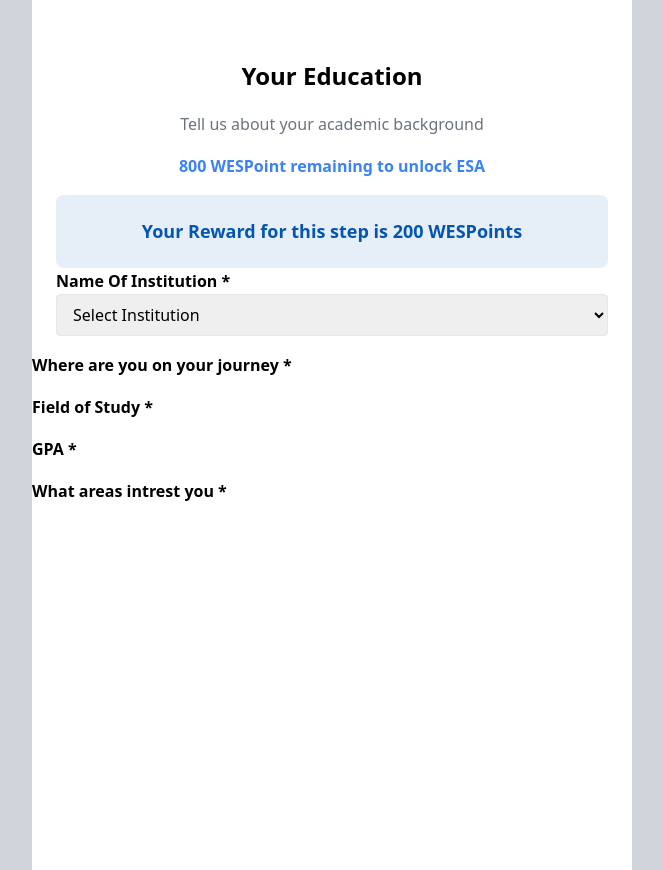
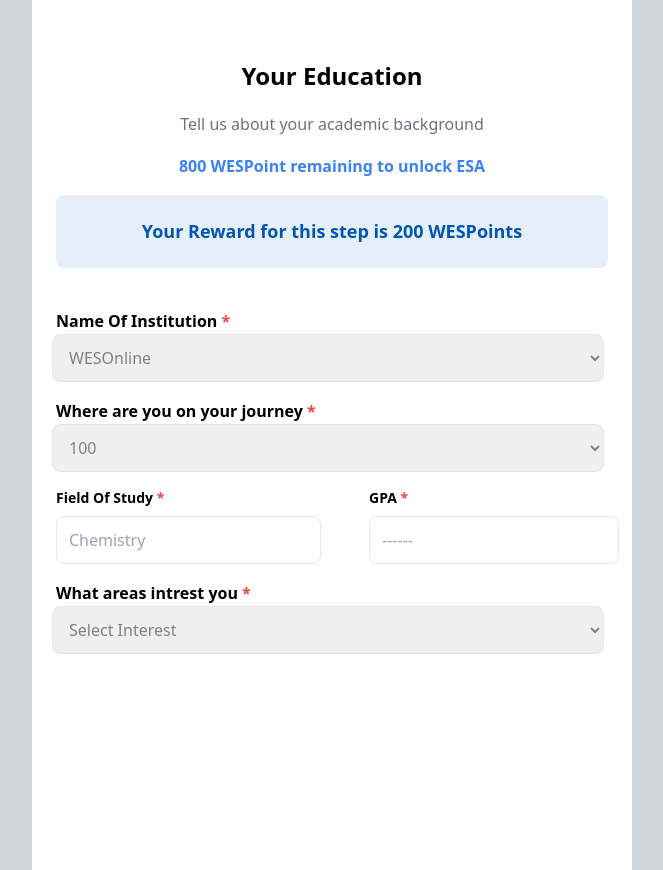
Before and after one commit to Chrstphr9/WES-Project, a React (Vite) app: page / in a window 1280 px wide. Shown: the whole page, without its empty margins (308-971 px from the left). Built offline with nearby package versions, Linux system fonts and the light colour scheme.

Commit message:
`Refactor JSX components in App.jsx`

```diff
--- a/src/App.jsx
+++ b/src/App.jsx
@@ -24,16 +24,17 @@ function App() {
 
         {/* Form */}
         <form>
-          <div className='mb-4 flex flex-col items-start'>
-            <label className=' font-semibold text-[16px] ml-3 lg:ml-6'>Name Of Institution *</label>
-            <div className='w-full flex justify-center'>
+          <div className='mb-4 flex flex-col  pt-[40px]'>
+            <label className='font-semibold text-[16px] ml-3 lg:ml-6'>
+              Name Of Institution <span className="text-red-500">*</span>
+            </label>
+            <div className='w-full flex justify-center ss:justify-start px-5  '>
               <select
                 name='institution'
                 value={formData.institution}
                 onChange={handleChange}
-              className=' w-[400px] lg:w-[552px] border rounded px-3 py-2 '
+                className='text-[#7F8184] h-[48px] w-[400px] lg:w-[552px] border rounded-lg px-3 py-2 ss:w-[550px]'
               >
-                <option value="">Select Institution</option>
                 <option value="WESOnline">WESOnline</option>
                 <option value="Other">Other</option>
               </select>
@@ -41,16 +42,71 @@ function App() {
           </div>
 
           <div className='mb-4'>
-            <label className='font-semibold text-[16px]'>Where are you on your journey *</label>
+            <label className='font-semibold text-[16px] ml-3 lg:ml-6'>
+              Where are you on your journey <span className="text-red-500">*</span>
+            </label>
+            <div className='w-full flex justify-center ss:justify-start px-5'>
+              <select
+                type="level"
+                value={formData.level}
+                onChange={handleChange}
+                className='text-[#7F8184] h-[48px] w-[400px] lg:w-[552px] border rounded-lg px-3 py-2 ss:w-[550px]'
+              >
+                <option value="100">100</option>
+                <option value="200">200</option>
+                <option value="300">300</option>
+              </select>
             </div>
-          <div className="mb-4">
-            <label className='font-semibold text-[16px]'>Field of Study *</label>
           </div>
+
+          <div className="lg:flex lg:items-center lg:gap-6 ">
+            <div className="mb-4 lg:ml-6 w-full  ml-4">
+              <label className="block text-sm font-semibold mb-2">
+                Field Of Study <span className="text-red-500">*</span>
+              </label>
+              <input
+                type="text"
+                name="fieldOfStudy"
+                value={formData.fieldOfStudy}
+                onChange={handleChange}
+                className=" text-[#7F8184] w-[400px] lg:w-[265px] h-[48px] rounded-lg border px-3 ss:w-[550px]"
+                placeholder="Chemistry"
+              />
+            </div>
+
+            <div className="mb-4 lg:ml-6 w-full  ml-3">
+              <label className="block text-sm font-semibold mb-2">
+                GPA <span className="text-red-500">*</span>
+              </label>
+              <input
+                type="text"
+                name="gpa"
+                value={formData.gpa}
+                onChange={handleChange}
+                className="text-[#7F8184] w-[400px] lg:w-[250px] h-[48px] rounded-lg border px-3 ss:w-[550px]"
+                placeholder="------"
+              />
+            </div>
+          </div>
+
           <div className='mb-4'>
-            <label className='font-semibold text-[16px]'>GPA *</label>
+          <label className='font-semibold text-[16px] ml-3 lg:ml-6'>
+              What areas intrest you <span className="text-red-500">*</span>
+            </label>
+            <div className='w-full flex justify-center ss:justify-start px-5  '>
+              <select
+                name="interest"
+                value={formData.interest}
+                onChange={handleChange}
+                className='text-[#7F8184] h-[48px] w-[400px] lg:w-[552px] border rounded-lg px-3 py-2 ss:w-[550px]'
+              >
+                <option value="">Select Interest</option>
+                <option value="Business & Management">Business & Management</option>
+                <option value="Technology">Technology</option>
+                <option value="Science">Science</option>
+              </select>
             </div>
-          <div className='mb-4'>
-            <label className='font-semibold text-[16px]'>What areas intrest you *</label>
+
           </div>
         </form>
       </div>
```
Lines whose indentation alone changed are shown as unchanged.
